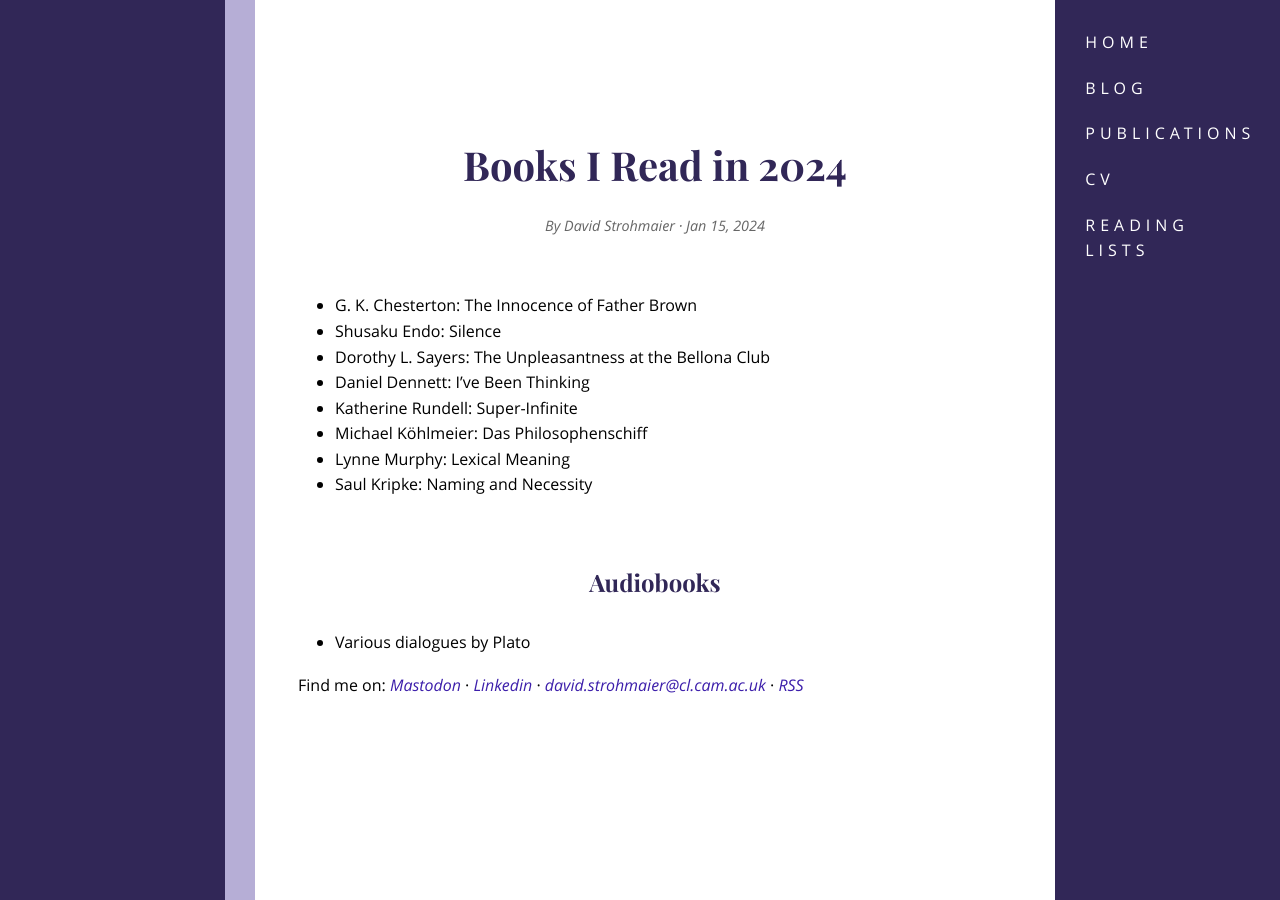
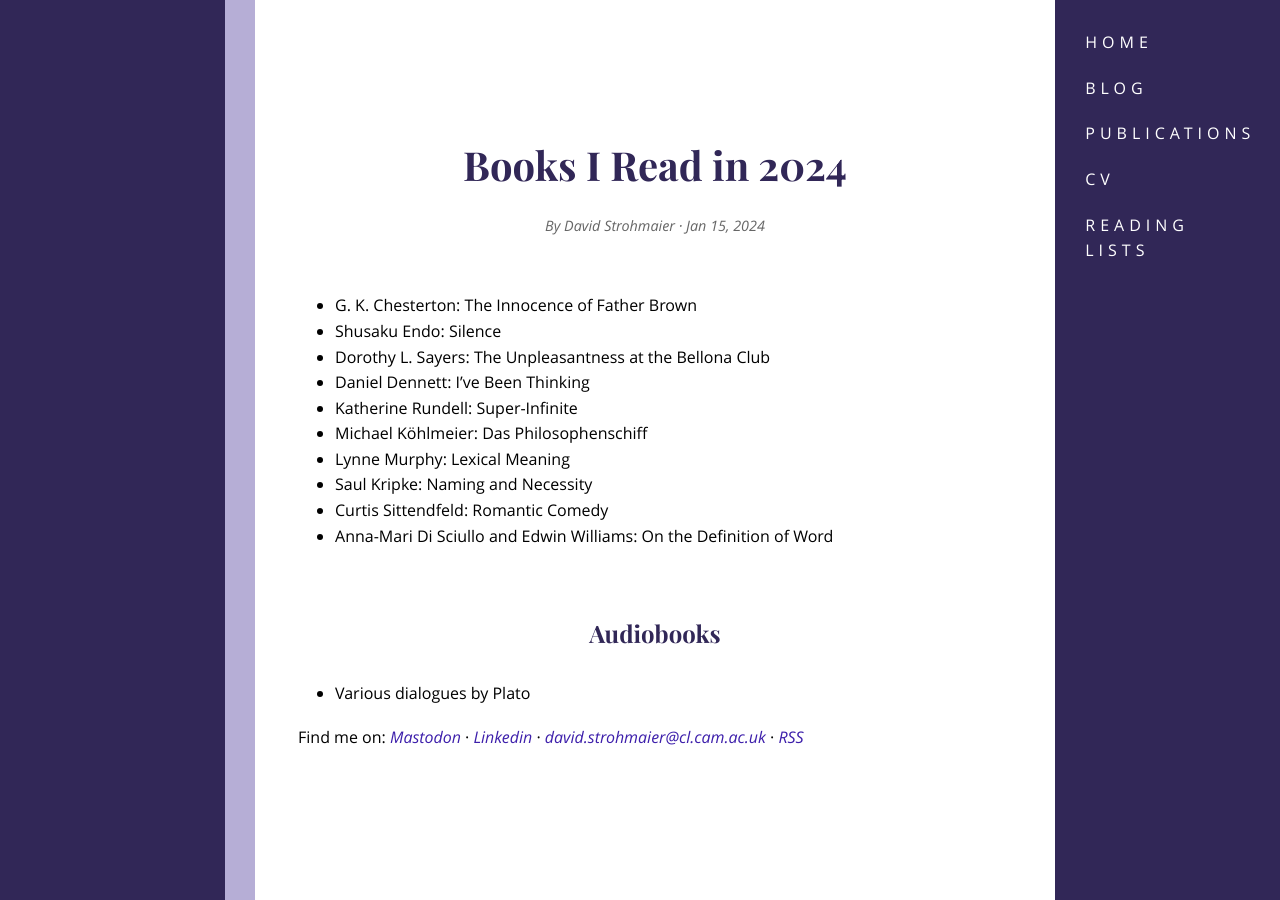
Before and after one commit to dstrohmaier/dstrohmaier.github.io, a Jekyll site: the page built from lists/_posts/2024-01-25-Books-2024.md, in a window 1280 px wide. Built offline with Jekyll 4.4.1, drawn with Linux system fonts in a browser that asks for light colours; comment, search, counter and statistics services are not loaded.

Commit message:
added new post, associated assets, and updated book list

```diff
--- a/lists/_posts/2024-01-25-Books-2024.md
+++ b/lists/_posts/2024-01-25-Books-2024.md
@@ -14,6 +14,8 @@
 * Michael Köhlmeier: Das Philosophenschiff
 * Lynne Murphy: Lexical Meaning
 * Saul Kripke: Naming and Necessity
+* Curtis Sittendfeld: Romantic Comedy
+* Anna-Mari Di Sciullo and Edwin Williams: On the Definition of Word
 
 ## Audiobooks
 * Various dialogues by Plato
```
Also changed, not shown: posts/_posts/2024-06-21-ELM3-Contrafactives.md (added, +35 -0 lines), assets/images/elm3_poster.png (added), 1 other file.
